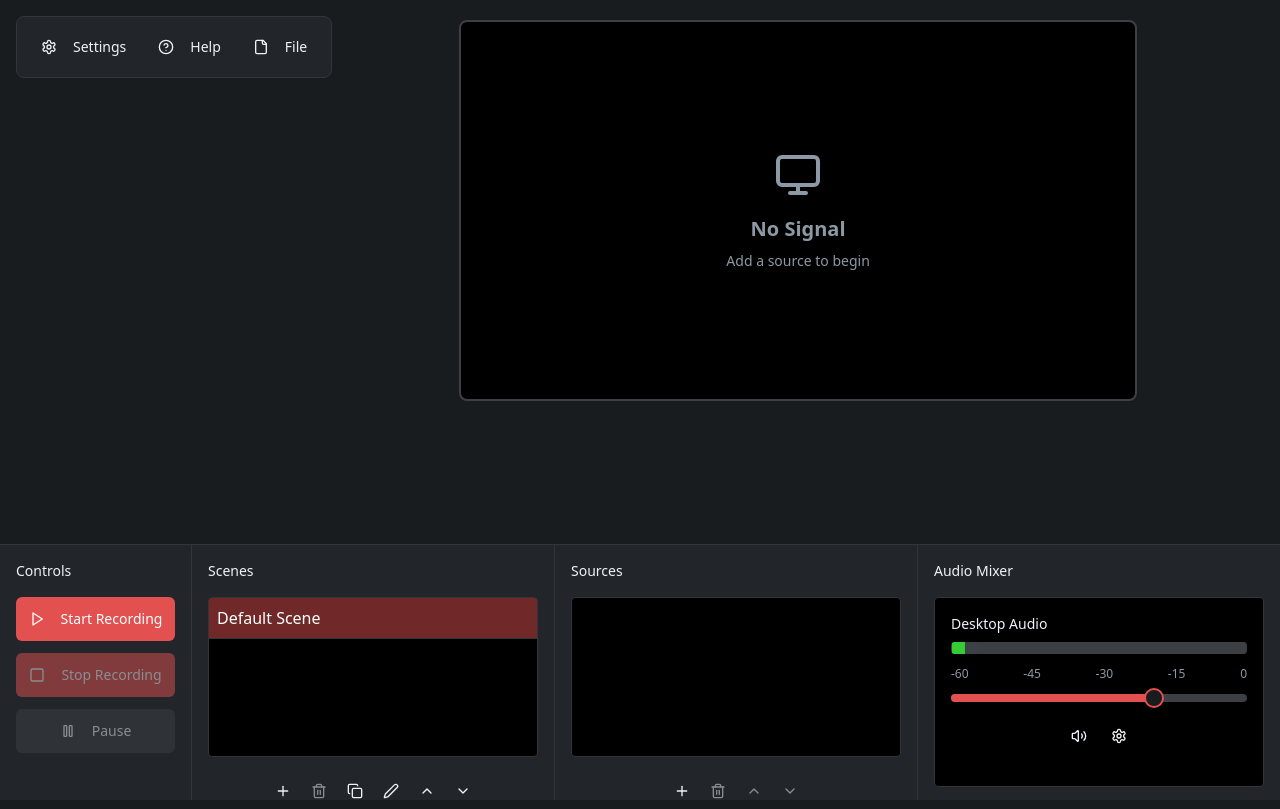
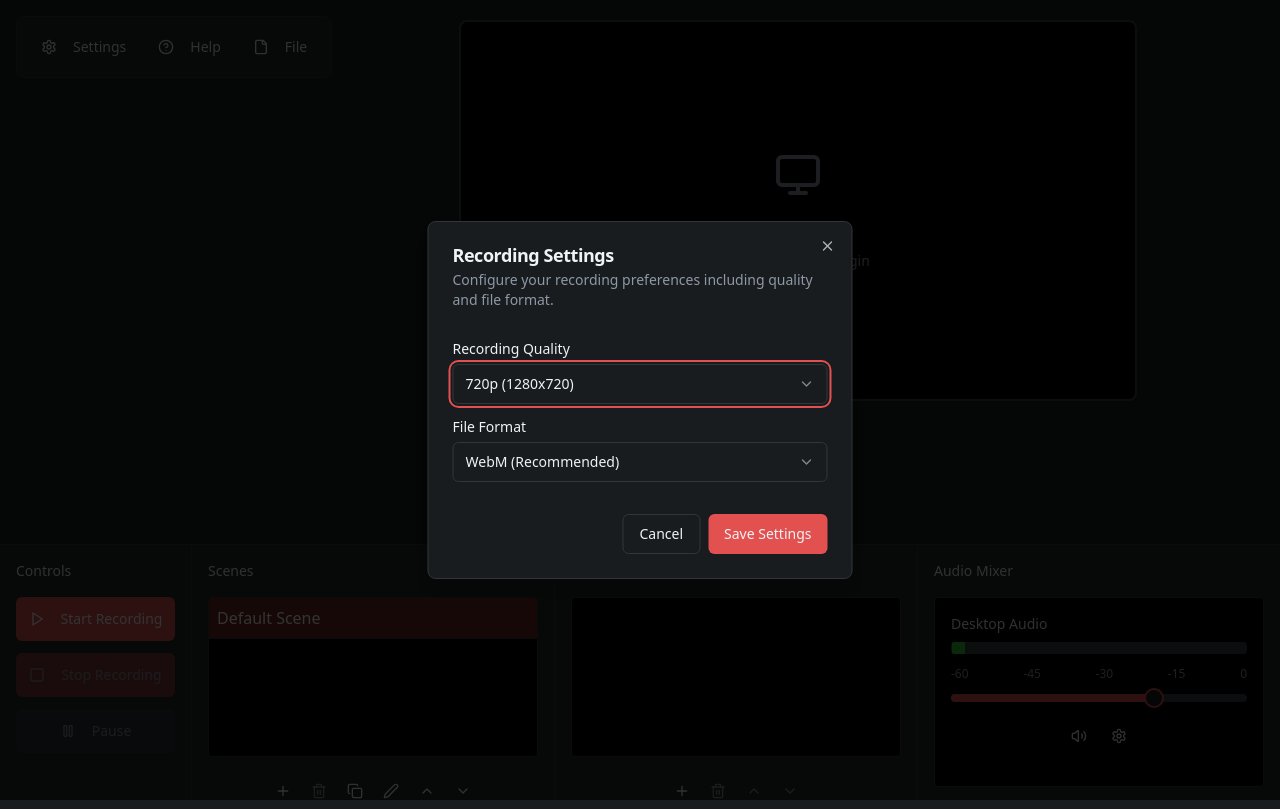
Before and after one commit to akhil7102/vista-record, a React (Vite) app: page / in a window 1280 px wide. Both pictures are taken after a click on the button "Settings". Built offline with nearby package versions, Linux system fonts and the light colour scheme.

Commit message:
Add settings popup
Add a settings popup that appears when the top-left menu is clicked. The popup will include options for recording resolution (144p, 240p, 360p, 480p, 720p, 1080p) and recording file types (e.g., mp4).

```diff
--- a/src/components/babxrec/MenuBar.tsx
+++ b/src/components/babxrec/MenuBar.tsx
@@ -1,13 +1,18 @@
 import { Button } from "@/components/ui/button";
 import { Settings, HelpCircle, File } from "lucide-react";
 
-export const MenuBar = () => {
+interface MenuBarProps {
+  onSettingsClick: () => void;
+}
+
+export const MenuBar = ({ onSettingsClick }: MenuBarProps) => {
   return (
     <div className="flex gap-2 bg-babxrec-panel border border-babxrec-panel-border rounded-lg p-3 w-fit">
       <Button
         variant="ghost"
         size="sm"
         className="hover:bg-babxrec-control-hover"
+        onClick={onSettingsClick}
       >
         <Settings className="w-4 h-4 mr-2" />
         Settings
--- /dev/null
+++ b/src/components/babxrec/SettingsDialog.tsx
@@ -0,0 +1,130 @@
+import { useState } from "react";
+import { Button } from "@/components/ui/button";
+import {
+  Dialog,
+  DialogContent,
+  DialogDescription,
+  DialogHeader,
+  DialogTitle,
+} from "@/components/ui/dialog";
+import {
+  Select,
+  SelectContent,
+  SelectItem,
+  SelectTrigger,
+  SelectValue,
+} from "@/components/ui/select";
+import { Label } from "@/components/ui/label";
+
+export interface RecordingSettings {
+  resolution: string;
+  fileType: string;
+}
+
+interface SettingsDialogProps {
+  isOpen: boolean;
+  onClose: () => void;
+  settings: RecordingSettings;
+  onSettingsChange: (settings: RecordingSettings) => void;
+}
+
+const resolutionOptions = [
+  { value: "144p", label: "144p (256x144)" },
+  { value: "240p", label: "240p (426x240)" },
+  { value: "360p", label: "360p (640x360)" },
+  { value: "480p", label: "480p (854x480)" },
+  { value: "720p", label: "720p (1280x720)" },
+  { value: "1080p", label: "1080p (1920x1080)" },
+];
+
+const fileTypeOptions = [
+  { value: "webm", label: "WebM (Recommended)" },
+  { value: "mp4", label: "MP4" },
+  { value: "mov", label: "MOV" },
+  { value: "avi", label: "AVI" },
+];
+
+export const SettingsDialog = ({
+  isOpen,
+  onClose,
+  settings,
+  onSettingsChange,
+}: SettingsDialogProps) => {
+  const [localSettings, setLocalSettings] = useState<RecordingSettings>(settings);
+
+  const handleSave = () => {
+    onSettingsChange(localSettings);
+    onClose();
+  };
+
+  const handleCancel = () => {
+    setLocalSettings(settings); // Reset to original settings
+    onClose();
+  };
+
+  return (
+    <Dialog open={isOpen} onOpenChange={onClose}>
+      <DialogContent className="sm:max-w-[425px]">
+        <DialogHeader>
+          <DialogTitle>Recording Settings</DialogTitle>
+          <DialogDescription>
+            Configure your recording preferences including quality and file format.
+          </DialogDescription>
+        </DialogHeader>
+
+        <div className="grid gap-4 py-4">
+          <div className="grid gap-2">
+            <Label htmlFor="resolution">Recording Quality</Label>
+            <Select
+              value={localSettings.resolution}
+              onValueChange={(value) =>
+                setLocalSettings({ ...localSettings, resolution: value })
+              }
+            >
+              <SelectTrigger id="resolution">
+                <SelectValue placeholder="Select resolution" />
+              </SelectTrigger>
+              <SelectContent>
+                {resolutionOptions.map((option) => (
+                  <SelectItem key={option.value} value={option.value}>
+                    {option.label}
+                  </SelectItem>
+                ))}
+              </SelectContent>
+            </Select>
+          </div>
+
+          <div className="grid gap-2">
+            <Label htmlFor="fileType">File Format</Label>
+            <Select
+              value={localSettings.fileType}
+              onValueChange={(value) =>
+                setLocalSettings({ ...localSettings, fileType: value })
+              }
+            >
+              <SelectTrigger id="fileType">
+                <SelectValue placeholder="Select file type" />
+              </SelectTrigger>
+              <SelectContent>
+                {fileTypeOptions.map((option) => (
+                  <SelectItem key={option.value} value={option.value}>
+                    {option.label}
+                  </SelectItem>
+                ))}
+              </SelectContent>
+            </Select>
+          </div>
+        </div>
+
+        <div className="flex justify-end gap-2">
+          <Button variant="outline" onClick={handleCancel}>
+            Cancel
+          </Button>
+          <Button onClick={handleSave}>
+            Save Settings
+          </Button>
+        </div>
+      </DialogContent>
+    </Dialog>
+  );
+};
--- a/src/pages/BabxRecorder.tsx
+++ b/src/pages/BabxRecorder.tsx
@@ -5,6 +5,7 @@ import { RecordingControls } from "@/components/babxrec/RecordingControls";
 import { SceneManager } from "@/components/babxrec/SceneManager";
 import { SourceManager } from "@/components/babxrec/SourceManager";
 import { AudioMixer } from "@/components/babxrec/AudioMixer";
+import { SettingsDialog, RecordingSettings } from "@/components/babxrec/SettingsDialog";
 import { useToast } from "@/hooks/use-toast";
 
 interface Scene {
@@ -19,6 +20,15 @@ interface Source {
 }
 
 export const BabxRecorder = () => {
+  const { toast } = useToast();
+
+  // Recording settings
+  const [recordingSettings, setRecordingSettings] = useState<RecordingSettings>({
+    resolution: "720p",
+    fileType: "webm"
+  });
+  const [isSettingsOpen, setIsSettingsOpen] = useState(false);
+
   const [scenes, setScenes] = useState<Scene[]>([
     { id: '1', name: 'Default Scene' }
   ]);
@@ -31,7 +41,6 @@ export const BabxRecorder = () => {
 
   const mediaRecorderRef = useRef<MediaRecorder | null>(null);
   const recordedChunksRef = useRef<Blob[]>([]);
-  const { toast } = useToast();
 
   // Scene Management
   const handleSceneAdd = (name: string) => {
@@ -295,7 +304,7 @@ export const BabxRecorder = () => {
     <div className="min-h-screen bg-background text-foreground flex flex-col">
       {/* Top Section */}
       <div className="flex items-start p-4 flex-1">
-        <MenuBar />
+        <MenuBar onSettingsClick={() => setIsSettingsOpen(true)} />
         <PreviewWindow stream={currentStream} isRecording={isRecording} />
       </div>
 
@@ -333,6 +342,14 @@ export const BabxRecorder = () => {
           <AudioMixer />
         </div>
       </div>
+
+      {/* Settings Dialog */}
+      <SettingsDialog
+        isOpen={isSettingsOpen}
+        onClose={() => setIsSettingsOpen(false)}
+        settings={recordingSettings}
+        onSettingsChange={setRecordingSettings}
+      />
     </div>
   );
 };
```
